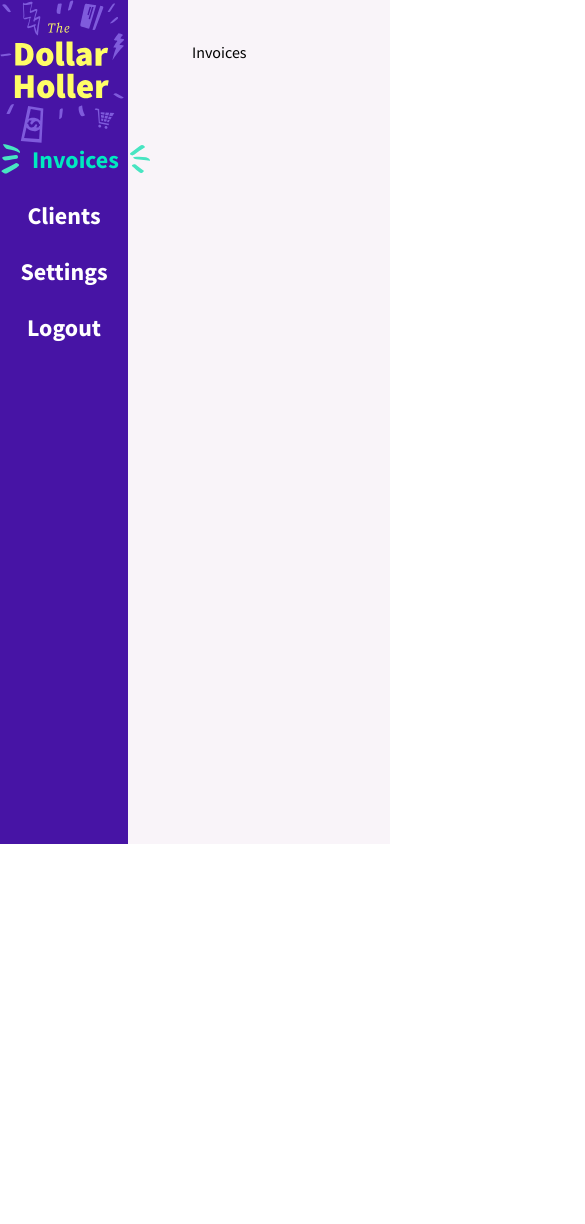
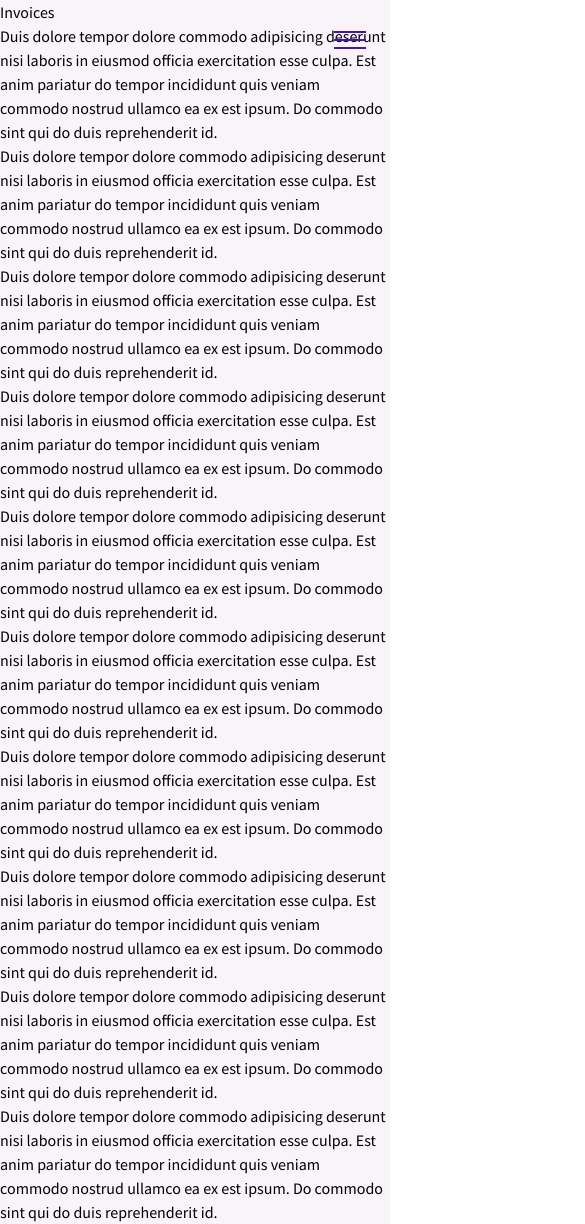
Before and after one commit to MaxDaten/dollarholler, a SvelteKit app: page /invoices in a window 390 px wide. Shown: the top 1224 px of the page, 585 px wide, since content can reach past the window. Before the commit the page ends 844 px from the top, so only its background shows below. Built offline with nearby package versions, Linux system fonts and the light colour scheme.

Commit message:
Lesson 13: Responsive Pass on the Dashboard Layout

```diff
--- a/src/app.css
+++ b/src/app.css
@@ -23,4 +23,12 @@
     body {
         @apply font-sans
     }
+
+    svg {
+        @apply fill-current
+    }
 }
+
+@layer components {}
+
+@layer utilities {}
--- /dev/null
+++ b/src/lib/components/Icon/Close.svelte
@@ -0,0 +1,10 @@
+<script lang="ts">
+  export let width: number = 24;
+  export let height: number = 24;
+</script>
+
+<svg {width} {height} viewBox="0 0 24 24" fill="none" xmlns="http://www.w3.org/2000/svg">
+  <path
+    d="M19 6.41L17.59 5L12 10.59L6.41 5L5 6.41L10.59 12L5 17.59L6.41 19L12 13.41L17.59 19L19 17.59L13.41 12L19 6.41Z"
+  />
+</svg>
--- /dev/null
+++ b/src/lib/components/Icon/Hamburger.svelte
@@ -0,0 +1,10 @@
+<script lang="ts">
+  export let width: number = 24;
+  export let height: number = 24;
+</script>
+
+<svg {width} {height} viewBox="0 0 32 32" fill="none" xmlns="http://www.w3.org/2000/svg">
+  <path d="M31.9997 9H0V7H31.9997V9Z" />
+  <path d="M31.9997 17H0V15H31.9997V17Z" />
+  <path d="M31.9997 25H0V23H31.9997V25Z" />
+</svg>
--- a/src/lib/components/Navbar.svelte
+++ b/src/lib/components/Navbar.svelte
@@ -1,9 +1,43 @@
 <script lang="ts">
   import { page } from '$app/stores';
+  import Close from '$lib/components/Icon/Close.svelte';
+  import Hamburger from '$lib/components/Icon/Hamburger.svelte';
+  import postcss from 'postcss';
+
+  let isNavShowing = false;
 </script>
 
-<header class="col-span-3 bg-daisyBush text-center">
-  <div>
+<svelte:head>
+  {#if isNavShowing}
+    <style lang="postcss">
+      body {
+        @apply overflow-hidden md:overflow-auto;
+      }
+    </style>
+  {/if}
+</svelte:head>
+
+<!-- Mobile Nav Control -->
+<button
+  class="fixed right-6 top-6 z-navBarToggle md:hidden"
+  class:text-goldenFizz={isNavShowing}
+  class:text-daisyBush={!isNavShowing}
+  on:click={() => {
+    isNavShowing = !isNavShowing;
+  }}
+>
+  {#if isNavShowing}
+    <Close width={32} height={32} />
+  {:else}
+    <Hamburger width={32} height={32} />
+  {/if}
+</button>
+
+<header
+  class="fixed z-navBar h-screen w-full -translate-x-full bg-daisyBush text-center transition-transform md:relative md:col-span-3 md:h-full md:-translate-x-0"
+  class:translate-x-0={isNavShowing}
+>
+  <div class="mt-10 mb-10 md:mb-24">
     <a href="/invoices"><img src="/images/logo.svg" alt="Dollar Holler" class="mx-auto" /></a>
   </div>
 
--- a/src/routes/(dashboard)/+layout.svelte
+++ b/src/routes/(dashboard)/+layout.svelte
@@ -2,7 +2,7 @@
   import Navbar from '$lib/components/Navbar.svelte';
 </script>
 
-<div class="grid min-h-screen grid-cols-12 gap-x-16 bg-whisper">
+<div class="grid min-h-screen grid-cols-12 bg-whisper md:gap-x-16">
   <Navbar />
-  <main class="col-span-8 pt-10"><slot /></main>
+  <main class="col-span-12 md:col-span-8 md:pt-10"><slot /></main>
 </div>
--- a/src/routes/(dashboard)/invoices/+page.svelte
+++ b/src/routes/(dashboard)/invoices/+page.svelte
@@ -1 +1,61 @@
 Invoices
+
+<p>
+  Duis dolore tempor dolore commodo adipisicing deserunt nisi laboris in eiusmod officia
+  exercitation esse culpa. Est anim pariatur do tempor incididunt quis veniam commodo nostrud
+  ullamco ea ex est ipsum. Do commodo sint qui do duis reprehenderit id.
+</p>
+
+<p>
+  Duis dolore tempor dolore commodo adipisicing deserunt nisi laboris in eiusmod officia
+  exercitation esse culpa. Est anim pariatur do tempor incididunt quis veniam commodo nostrud
+  ullamco ea ex est ipsum. Do commodo sint qui do duis reprehenderit id.
+</p>
+
+<p>
+  Duis dolore tempor dolore commodo adipisicing deserunt nisi laboris in eiusmod officia
+  exercitation esse culpa. Est anim pariatur do tempor incididunt quis veniam commodo nostrud
+  ullamco ea ex est ipsum. Do commodo sint qui do duis reprehenderit id.
+</p>
+
+<p>
+  Duis dolore tempor dolore commodo adipisicing deserunt nisi laboris in eiusmod officia
+  exercitation esse culpa. Est anim pariatur do tempor incididunt quis veniam commodo nostrud
+  ullamco ea ex est ipsum. Do commodo sint qui do duis reprehenderit id.
+</p>
+
+<p>
+  Duis dolore tempor dolore commodo adipisicing deserunt nisi laboris in eiusmod officia
+  exercitation esse culpa. Est anim pariatur do tempor incididunt quis veniam commodo nostrud
+  ullamco ea ex est ipsum. Do commodo sint qui do duis reprehenderit id.
+</p>
+
+<p>
+  Duis dolore tempor dolore commodo adipisicing deserunt nisi laboris in eiusmod officia
+  exercitation esse culpa. Est anim pariatur do tempor incididunt quis veniam commodo nostrud
+  ullamco ea ex est ipsum. Do commodo sint qui do duis reprehenderit id.
+</p>
+
+<p>
+  Duis dolore tempor dolore commodo adipisicing deserunt nisi laboris in eiusmod officia
+  exercitation esse culpa. Est anim pariatur do tempor incididunt quis veniam commodo nostrud
+  ullamco ea ex est ipsum. Do commodo sint qui do duis reprehenderit id.
+</p>
+
+<p>
+  Duis dolore tempor dolore commodo adipisicing deserunt nisi laboris in eiusmod officia
+  exercitation esse culpa. Est anim pariatur do tempor incididunt quis veniam commodo nostrud
+  ullamco ea ex est ipsum. Do commodo sint qui do duis reprehenderit id.
+</p>
+
+<p>
+  Duis dolore tempor dolore commodo adipisicing deserunt nisi laboris in eiusmod officia
+  exercitation esse culpa. Est anim pariatur do tempor incididunt quis veniam commodo nostrud
+  ullamco ea ex est ipsum. Do commodo sint qui do duis reprehenderit id.
+</p>
+
+<p>
+  Duis dolore tempor dolore commodo adipisicing deserunt nisi laboris in eiusmod officia
+  exercitation esse culpa. Est anim pariatur do tempor incididunt quis veniam commodo nostrud
+  ullamco ea ex est ipsum. Do commodo sint qui do duis reprehenderit id.
+</p>
--- a/tailwind.config.cjs
+++ b/tailwind.config.cjs
@@ -25,6 +25,10 @@ module.exports = {
         gallery: '#efeaf2',
         caribbeanGreen: '#00ca9e',
         fog: '#decaec',
+      },
+      zIndex: {
+        navBarToggle: 91,
+        navBar: 90,
       }
     }
   },
```
